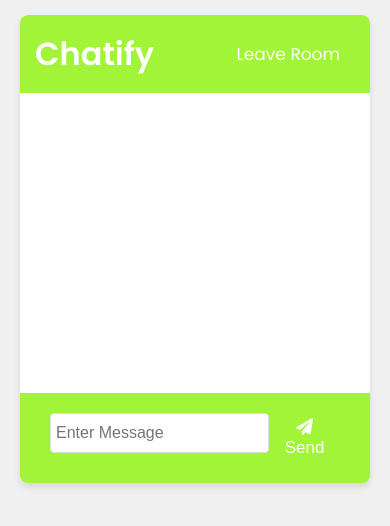
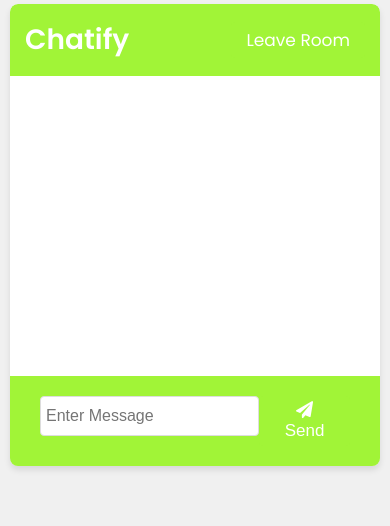
Before and after one commit to Shadowsweep/Chatify_Live_chat_server, a website: page public/chat.html in a window 390 px wide. Shown: the part 142-668 px from the top of the page. Drawn offline with nearby package versions, Linux system fonts and the light colour scheme; no server answers.

Commit message:
changes done in responsiveness

```diff
--- a/public/css/style.css
+++ b/public/css/style.css
@@ -322,3 +322,34 @@
         max-width: 1100px;
     }
 }
+
+:root {
+    --base-font-size-mobile: 14px;
+    --base-font-size-desktop: 16px;
+}
+
+body {
+    font-size: var(--base-font-size-mobile);
+}
+
+@media (min-width: 768px) {
+    body {
+        font-size: var(--base-font-size-desktop);
+    }
+}
+
+/* Responsive Spacing */
+body {
+    margin: 10px; /* Reduced for mobile */
+}
+
+@media (min-width: 768px) {
+    body {
+        margin: 20px; /* Original desktop spacing */
+    }
+}
+.chat-messages, .chat-sidebar {
+    max-height: 50vh; /* Percentage-based height */
+    overflow-y: auto; /* Smoother scrolling */
+    -webkit-overflow-scrolling: touch; /* Momentum scrolling on iOS */
+}
```
